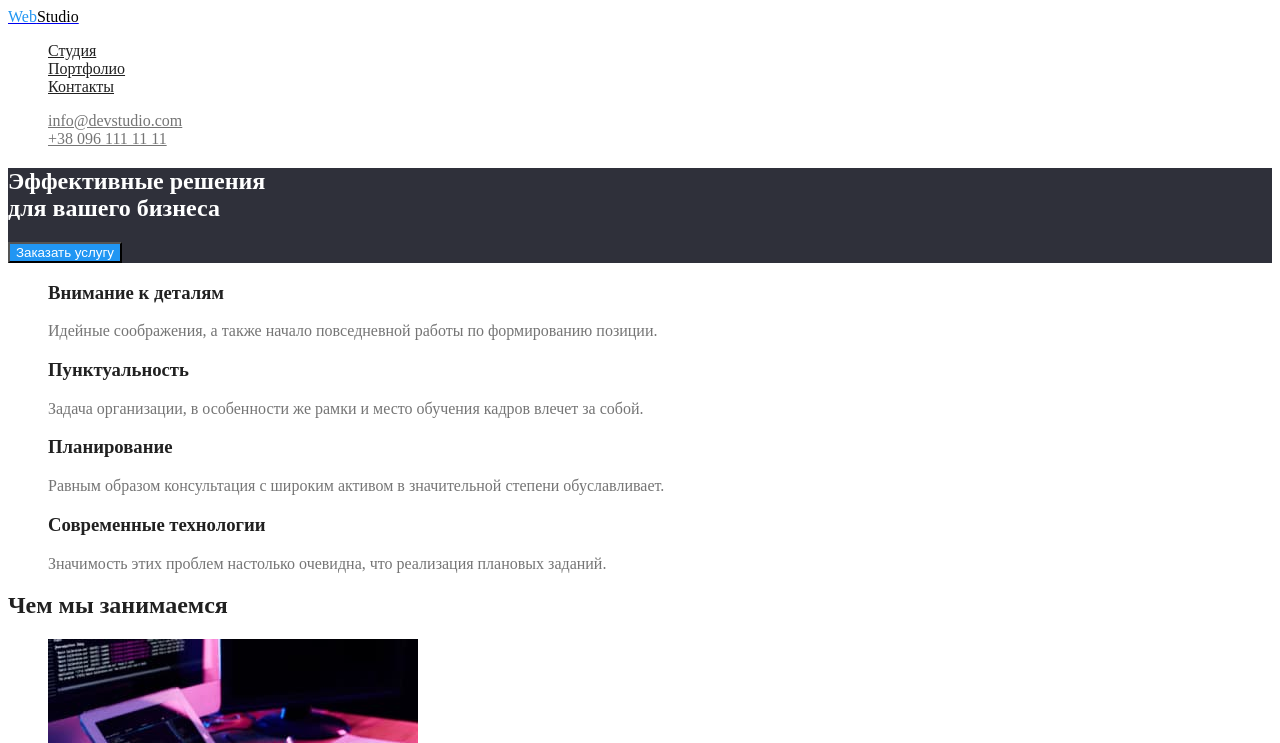
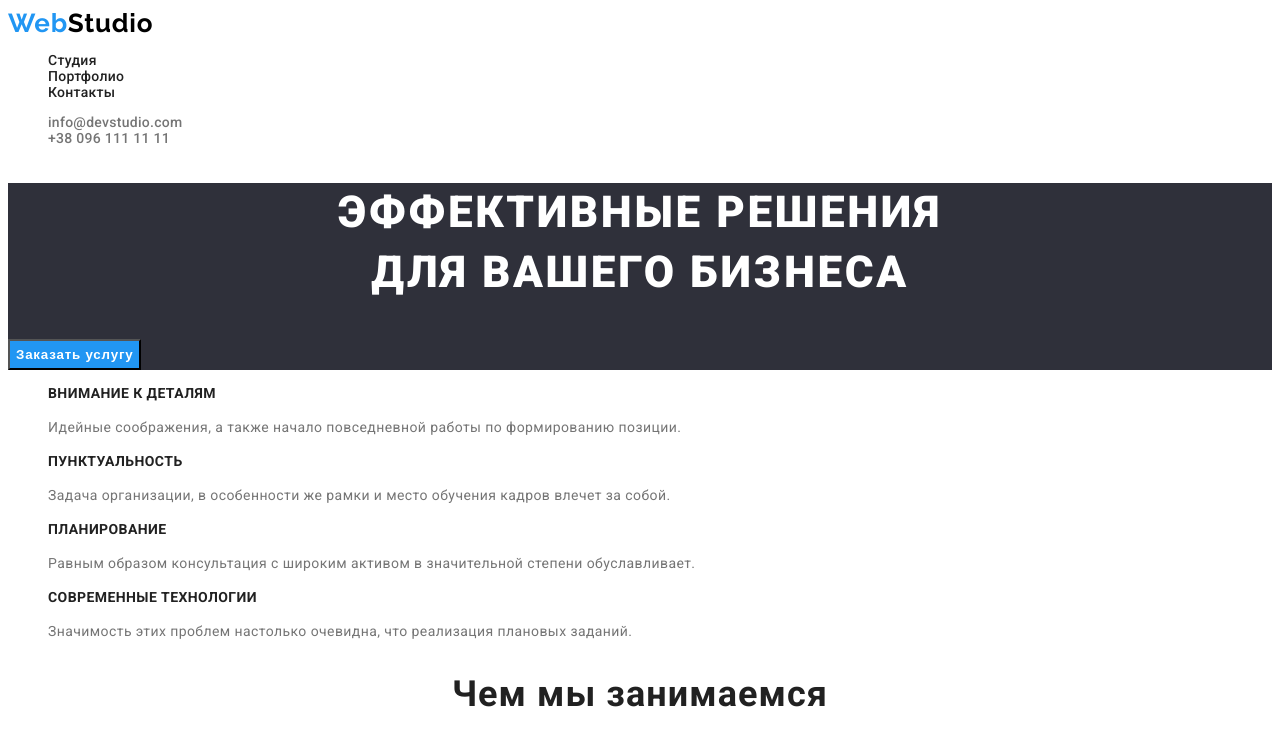
Before and after one commit to AlenaKabushko/goit-markup-hw-02, a plain HTML site: page index.html in a window 1280 px wide. Shown: the top 743 px of the page. Drawn offline with Linux system fonts and the light colour scheme.

Commit message:
add font settings index

```diff
--- a/css/styles.css
+++ b/css/styles.css
@@ -11,6 +11,8 @@
 body {
     background-color: var(--main-bgr-color);
     color: var(--primary-text-color);
+
+    font-family: 'Roboto', sans-serif;
 }
 
 .list {
@@ -18,6 +20,15 @@ body {
 }
 
 /* navigation */
+
+.logo {
+    font-family: 'Raleway';
+    font-weight: 700;
+    font-size: 26px;
+    line-height: 1.19;
+    letter-spacing: 0.03em;
+    text-decoration: none;
+}
 
 .web {
     color: var(--akcent-color);
@@ -27,8 +38,17 @@ body {
     color: #000;
 }
 
+.nav, .contacts {
+    font-weight: 500;
+    font-size: 14px;
+    line-height: 1.14;
+    letter-spacing: 0.02em;
+}
+
 .nav .link {
     color: var(--title-text-color);
+
+    text-decoration: none;
 }
 
 .nav .link:hover,
@@ -38,6 +58,8 @@ body {
 
 .contacts .link {
     color: var(--primary-text-color);
+
+    text-decoration: none;
 }
 
 .contacts .link:hover,
@@ -53,23 +75,57 @@ body {
 
 .hero .title {
     color: var(--another-text-color);
+
+    font-weight: 900;
+    font-size: 44px;
+    line-height: 1.36;
+    text-align: center;
+    letter-spacing: 0.06em;
+    text-transform: uppercase;
 }
 
 .hero-btn {
     background-color: var(--akcent-color);
     color: var(--another-text-color);
+
+    cursor: pointer;
+
+    font-weight: 700;
+    line-height: 1.88;
+    display: flex;
+    align-items: center;
+    text-align: center;
+    letter-spacing: 0.06em;
 }
 
 /* features */
 
-.features .features-list {
+.features-list {
     color: var(--title-text-color);
+
+    font-weight: 700;
+    font-size: 14px;
+    line-height: 1.14;
+    letter-spacing: 0.03em;
+    text-transform: uppercase;
+}
+
+.features-description {
+    font-size: 14px;
+    line-height: 1.71;
+    letter-spacing: 0.03em;
 }
 
 /* work */
 
 .title {
     color: var(--title-text-color);
+
+    font-weight: 700;
+    font-size: 36px;
+    line-height: 1.16;
+    text-align: center;
+    letter-spacing: 0.03em;
 }
 
 /* comand */
@@ -80,6 +136,15 @@ body {
 
 .name {
     color: var(--title-text-color);
+
+    font-weight: 500;
+    line-height: 1.19;
+    letter-spacing: 0.03em;
+}
+
+.profession {
+    line-height: 1.19;
+    letter-spacing: 0.03em;
 }
 
 /* footer */
@@ -93,10 +158,21 @@ body {
 
 .address {
     color: var(--another-text-color);
+
+    font-size: 14px;
+    line-height: 1.71;
+    letter-spacing: 0.03em;
+    text-decoration: none;
+    font-style: normal;
 }
 
 .footer .link {
     color: rgba(255, 255, 255, 0.6);
+
+    font-size: 14px;
+    line-height: 1.71;
+    letter-spacing: 0.03em;
+    text-decoration: none;
 }
 
 .footer .link:hover,
@@ -109,6 +185,8 @@ body {
 .filter-btn {
     background-color: var(--section-bgr-color);
     color: var(--title-text-color);
+
+    cursor: pointer;
 }
 
 .filter-btn:hover,
--- a/index.html
+++ b/index.html
@@ -52,19 +52,19 @@
                 <ul class="list">
                     <li>
                         <h3 class="features-list">Внимание к деталям</h3>
-                        <p>Идейные соображения, а также начало повседневной работы по формированию позиции.</p>
+                        <p class="features-description">Идейные соображения, а также начало повседневной работы по формированию позиции.</p>
                     </li>
                     <li>
                         <h3 class="features-list">Пунктуальность</h3>
-                        <p>Задача организации, в особенности же рамки и место обучения кадров влечет за собой.</p>
+                        <p class="features-description">Задача организации, в особенности же рамки и место обучения кадров влечет за собой.</p>
                     </li>
                     <li>
                         <h3 class="features-list">Планирование</h3>
-                        <p>Равным образом консультация с широким активом в значительной степени обуславливает.</p>
+                        <p class="features-description">Равным образом консультация с широким активом в значительной степени обуславливает.</p>
                     </li>
                     <li>
                         <h3 class="features-list">Современные технологии</h3>
-                        <p>Значимость этих проблем настолько очевидна, что реализация плановых заданий.</p>
+                        <p class="features-description">Значимость этих проблем настолько очевидна, что реализация плановых заданий.</p>
                     </li>
                 </ul>
                 </section>
@@ -91,22 +91,22 @@
                     <li>
                         <img src="images/team-card-01.jpg" alt="Игорь Демьяненко" width="270">
                         <h3 class="name">Игорь Демьяненко</h3>
-                        <p>Product Designer</p>
+                        <p class="profession">Product Designer</p>
                     </li>
                     <li>
                         <img src="images/team-card-02.jpg" alt="Ольга Репина" width="270">
                         <h3 class="name">Ольга Репина</h3>
-                        <p>Frontend Developer</p>
+                        <p class="profession">Frontend Developer</p>
                     </li>
                     <li>
                         <img src="images/team-card-03.jpg" alt="Николай Тарасов" width="270">
                         <h3 class="name">Николай Тарасов</h3>
-                        <p>Marketing</p>
+                        <p class="profession">Marketing</p>
                     </li>
                     <li>
                         <img src="images/team-card-04.jpg" alt="Михаил Ермаков" width="270">
                         <h3 class="name">Михаил Ермаков</h3>
-                        <p>UI Designer</p>
+                        <p class="profession">UI Designer</p>
                     </li>
                 </ul>
             </section>
```
